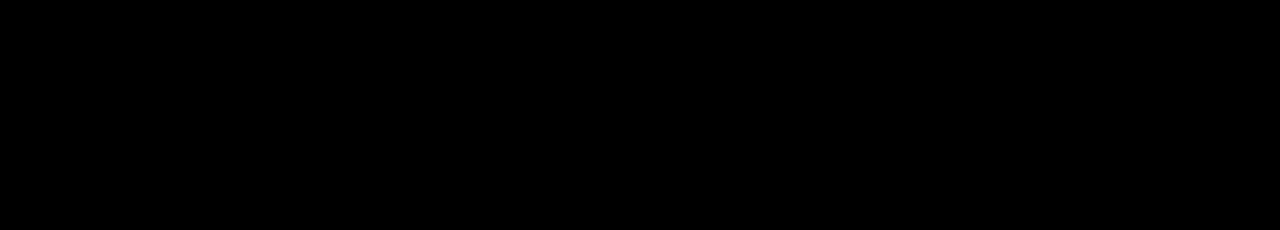
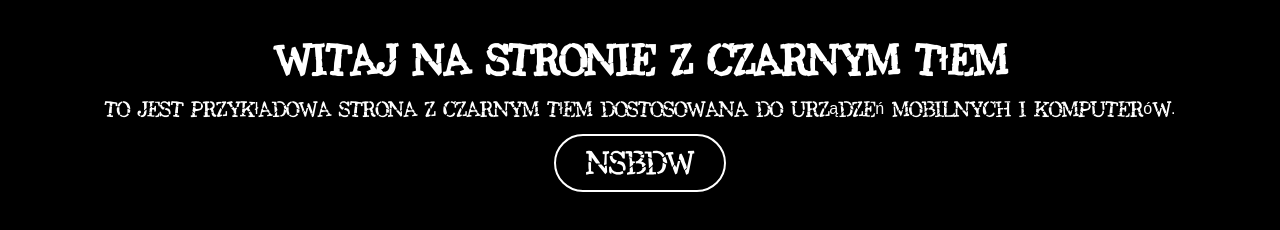
Before and after one commit to Dotmn1/nsbdw-shop, a plain HTML site: page index.html in a window 1280 px wide. Drawn offline with Linux system fonts and the light colour scheme.

Commit message:
first commit

```diff
--- a/index.html
+++ b/index.html
@@ -3,21 +3,14 @@
 <head>
     <meta charset="UTF-8">
     <meta name="viewport" content="width=device-width, initial-scale=1.0">
-    <title>Nsbdw</title>
-    <style>
-        body {
-            background-color: black;
-            color: white;
-            font-family: Arial, sans-serif;
-            margin: 0;
-            padding: 0;
-        }
-        .container {
-            max-width: 100%;
-            padding: 20px;
-        }
-    </style>
+    <link rel="stylesheet" href="style.css">
+    <title>Strona z czarnym tłem</title>
 </head>
 <body>
+    <div class="container">
+        <h1>Witaj na stronie z czarnym tłem</h1>
+        <p>To jest przykładowa strona z czarnym tłem dostosowana do urządzeń mobilnych i komputerów.</p>
+        <a href="#" class="btn">NSBDW</a>
+    </div>
 </body>
 </html>
--- /dev/null
+++ b/style.css
@@ -0,0 +1,33 @@
+/* style.css */
+@font-face {
+    font-family: 'Opium';
+    src: url('OPIUM.TTF') format('truetype');
+}
+
+/* Styl dla całej strony */
+body {
+    background-color: black;
+    color: white;
+    font-family: 'Opium', sans-serif;
+    margin: 0;
+    padding: 0;
+    text-align: center;
+}
+
+.container {
+    max-width: 100%;
+    padding: 20px;
+}
+
+/* Styl dla przycisku */
+.btn {
+    display: inline-block;
+    padding: 15px 30px;
+    background-color: black;
+    border: 2px solid white;
+    border-radius: 50px;
+    font-family: 'Opium', sans-serif;
+    font-size: 24px;
+    color: white;
+    text-decoration: none;
+}
```
Also changed, not shown: OPIUM.TTF (added).
